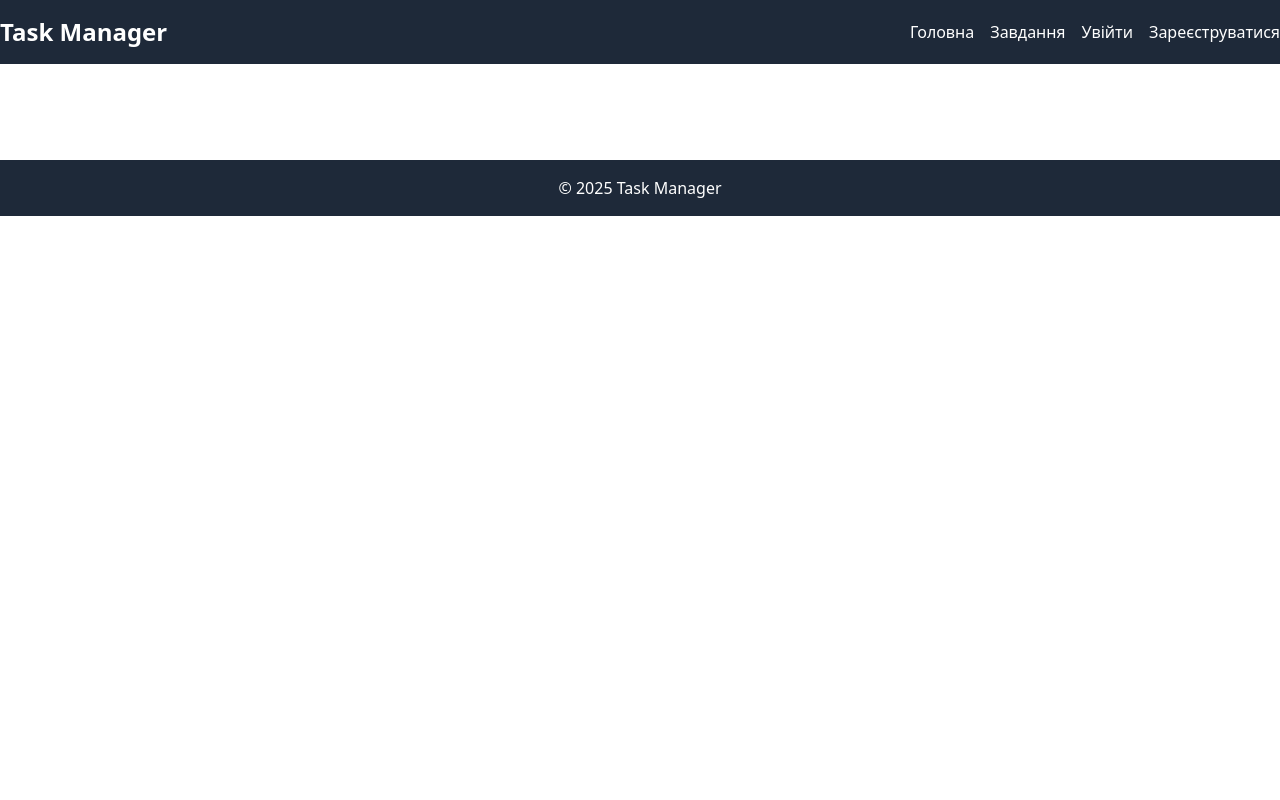
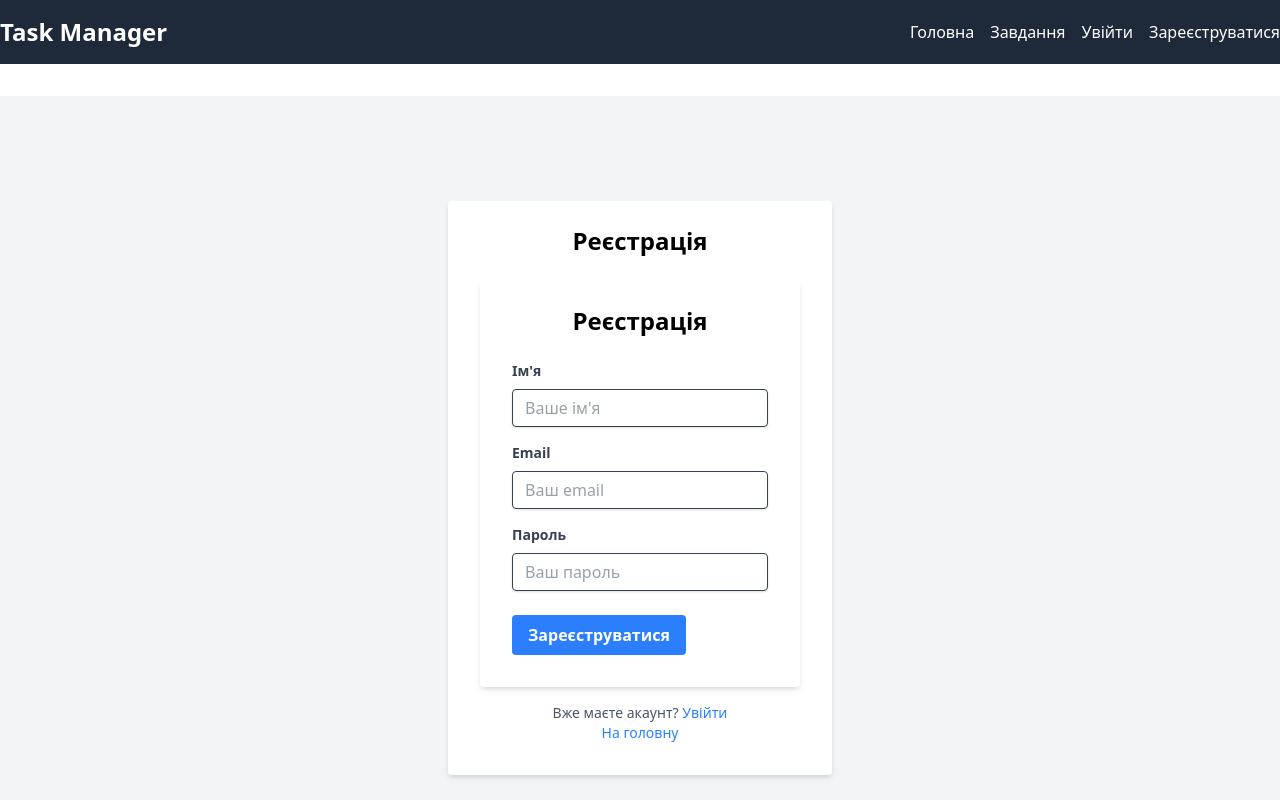
Before and after one commit to OlhaMolka/student-task-tracker, a Vue app in the folder front/: page /register in a window 1280 px wide. Shown: the top 800 px of the page. Built offline with nearby package versions, Linux system fonts and the light colour scheme; the HTML template or start-up script is replaced by a standard one.

Commit message:
Starting work with Registration

```diff
--- /dev/null
+++ b/front/src/components/UserRegisterForm.vue
@@ -0,0 +1,64 @@
+<template>
+    <form @submit.prevent="emit('register', {data: { name: name.value, email: email.value, password: password.value}})" class="bg-white shadow-md rounded px-8 pt-6 pb-8 mb-4">
+      <h2 class="text-2xl font-bold mb-6 text-center">Реєстрація</h2>
+      <div class="mb-4">
+        <label class="block text-gray-700 text-sm font-bold mb-2" for="name">
+          Ім'я
+        </label>
+        <input
+          class="shadow appearance-none border rounded w-full py-2 px-3 text-gray-700 leading-tight focus:outline-none focus:shadow-outline"
+          id="name"
+          type="text"
+          v-model="name"
+          placeholder="Ваше ім'я"
+          required
+        />
+      </div>
+      <div class="mb-4">
+        <label class="block text-gray-700 text-sm font-bold mb-2" for="email">
+          Email
+        </label>
+        <input
+          class="shadow appearance-none border rounded w-full py-2 px-3 text-gray-700 leading-tight focus:outline-none focus:shadow-outline"
+          id="email"
+          type="email"
+          v-model="email"
+          placeholder="Ваш email"
+          required
+        />
+      </div>
+      <div class="mb-6">
+        <label class="block text-gray-700 text-sm font-bold mb-2" for="password">
+          Пароль
+        </label>
+        <input
+          class="shadow appearance-none border rounded w-full py-2 px-3 text-gray-700 leading-tight focus:outline-none focus:shadow-outline"
+          id="password"
+          type="password"
+          v-model="password"
+          placeholder="Ваш пароль"
+          required
+        />
+      </div>
+      <div class="flex items-center justify-between">
+        <button
+          class="bg-blue-500 hover:bg-blue-700 text-white font-bold py-2 px-4 rounded focus:outline-none focus:shadow-outline"
+          type="submit"
+        >
+          Зареєструватися
+        </button>
+      </div>
+    </form>
+    {{ name }} {{ email }} {{ password }}
+  </template>
+
+  <script setup>
+  import { ref } from 'vue';
+
+  const name = ref('');
+  const email = ref('');
+  const password = ref('');
+
+  const emit = defineEmits(['register']);
+
+  </script>
--- a/front/src/views/HomeView.vue
+++ b/front/src/views/HomeView.vue
@@ -13,7 +13,7 @@
         @delete-task="deleteTask"
       />
       <div v-else-if="isFetching" class="p-4 text-gray-500">Завантаження...</div>
-      <div v-else-if="error" class="p-4 text-red-500">Помилка: {{ tasks.error.message }}</div>
+      <div v-else-if="error" class="p-4 text-red-500">Помилка: {{ error }}</div>
       <div v-else class="p-4 text-gray-500">Немає завдань</div>
 
       <Modal :show="isModalOpen" @close="closeModal">
--- a/front/src/views/RegisterView.vue
+++ b/front/src/views/RegisterView.vue
@@ -1,2 +1,42 @@
-<template></template>
-<script setup></script>
+<template>
+    <div class="flex justify-center items-center h-screen bg-gray-100">
+      <div class="bg-white shadow-md rounded px-8 pt-6 pb-8 mb-4 w-full max-w-sm">
+        <h2 class="text-2xl font-bold mb-6 text-center">Реєстрація</h2>
+        <UserRegisterForm @register="execute" />
+        <p class="text-center text-gray-600 text-sm">
+          Вже маєте акаунт?
+          <router-link to="/login" class="text-blue-500 hover:text-blue-700">Увійти</router-link>
+        </p>
+        <p class="text-center text-gray-600 text-sm">
+          <router-link to="/" class="text-blue-500 hover:text-blue-700">На головну</router-link>
+        </p>
+      </div>
+      <p>{{ error }}</p>
+    </div>
+  </template>
+
+  <script setup>
+import { useFetch } from '@vueuse/core';
+import UserRegisterForm from '../components/UserRegisterForm.vue';
+
+
+
+const API_URL = import.meta.env.VITE_APP_API_URL;
+const {execute, error} = useFetch(`${API_URL}/auth/register`, {
+immediate: false
+}).post().json();
+
+//   const register = async () => {
+//     try {
+//       await axios.post('/api/auth/register', {
+//         name: name.value,
+//         email: email.value,
+//         password: password.value
+//       });
+//       alert('Реєстрація успішна!');
+//       router.push('/login');
+//     } catch (error) {
+//       alert('Помилка реєстрації: ' + error.response.data.msg);
+//     }
+//   };
+  </script>
```
Also changed, not shown: 1 other file (tests, documents, lock files or other folders).
